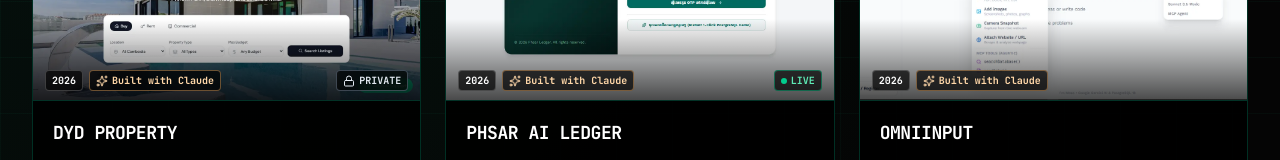
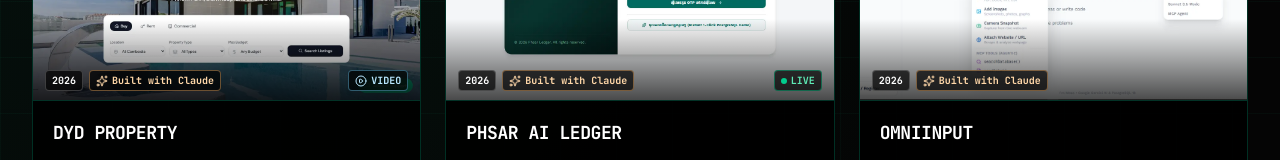
Before and after one commit to NgetMeas22/M-Portfolio, a React (Vite) app: page /projects in a window 1280 px wide. Shown: the part 783-943 px from the top of the page. Built offline with nearby package versions, Linux system fonts and the light colour scheme; no server answers; a web font is replaced by a local one.

Commit message:
feat(projects): add video demos for DYD Property and LOM-OR Studio

```diff
--- a/src/components/VideoModal/VideoModal.jsx
+++ b/src/components/VideoModal/VideoModal.jsx
@@ -80,7 +80,7 @@
               allowFullScreen
             />
           ) : (
-            <video src={video.url} className="h-full w-full" controls autoPlay playsInline />
+            <video src={video.url} className="h-full w-full" controls autoPlay muted playsInline />
           )}
         </div>
       </div>
--- a/src/data/projects.js
+++ b/src/data/projects.js
@@ -72,7 +72,7 @@
     github: 'https://github.com/NgetMeas22',
     live: null, // live site hidden: contains private info
     privateDemo: true,
-    video: null, // add '/projects/videos/dyd-property.mp4' or a YouTube / Drive link
+    video: '/projects/videos/dyd-property.mp4',
     category: ['Next.js', 'Express', 'PostgreSQL', 'Full Stack'],
     isTeamProject: false,
     featured: true,
@@ -178,7 +178,7 @@
     github: 'https://github.com/NgetMeas22',
     live: null, // live site hidden: contains private info
     privateDemo: true,
-    video: null, // add '/projects/videos/lom-or-studio.mp4' or a YouTube / Drive link
+    video: '/projects/videos/lom-or-studio.mp4',
     category: ['Next.js', 'Frontend'],
     isTeamProject: false,
     featured: true,
```
Also changed, not shown: 2 other files (tests, documents, lock files or other folders).
